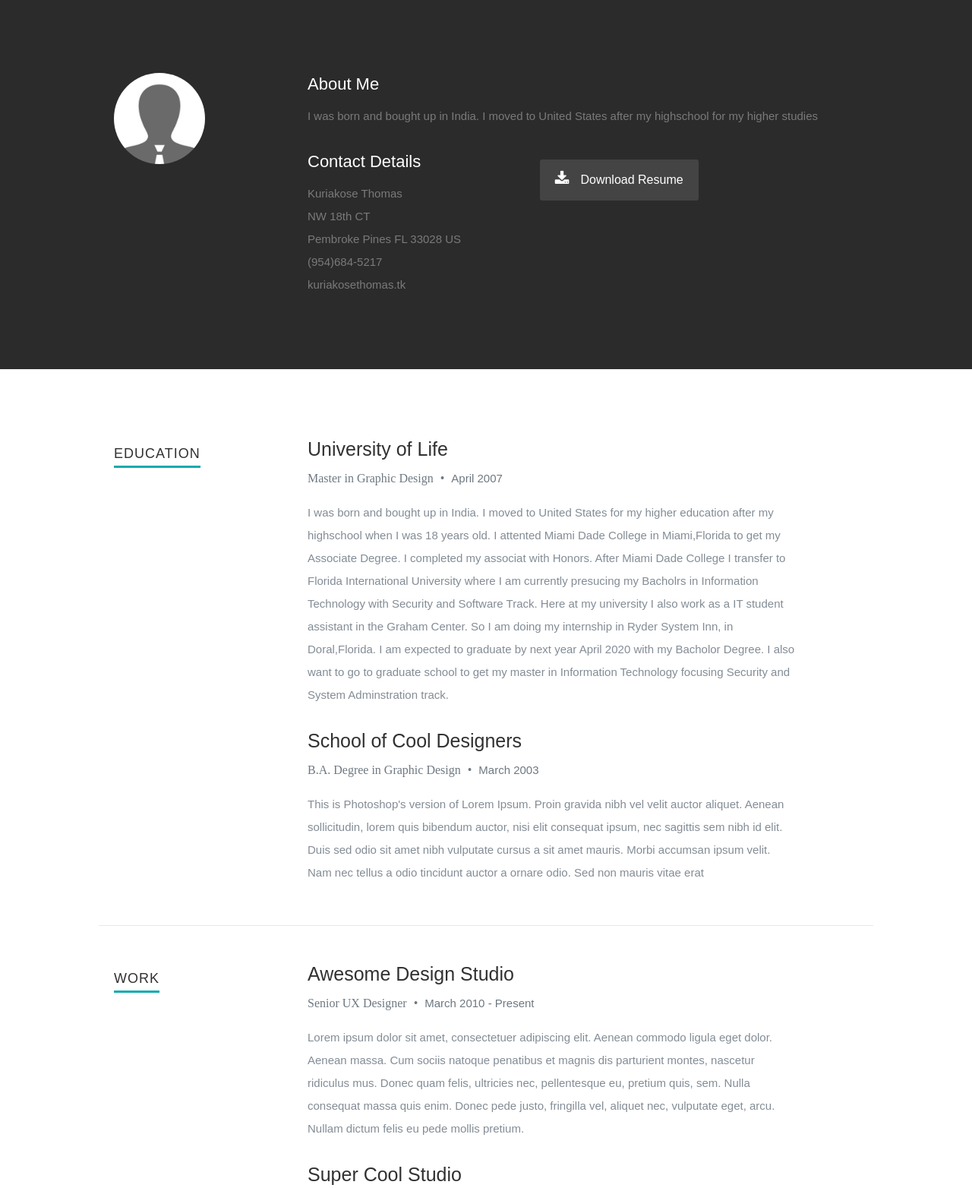
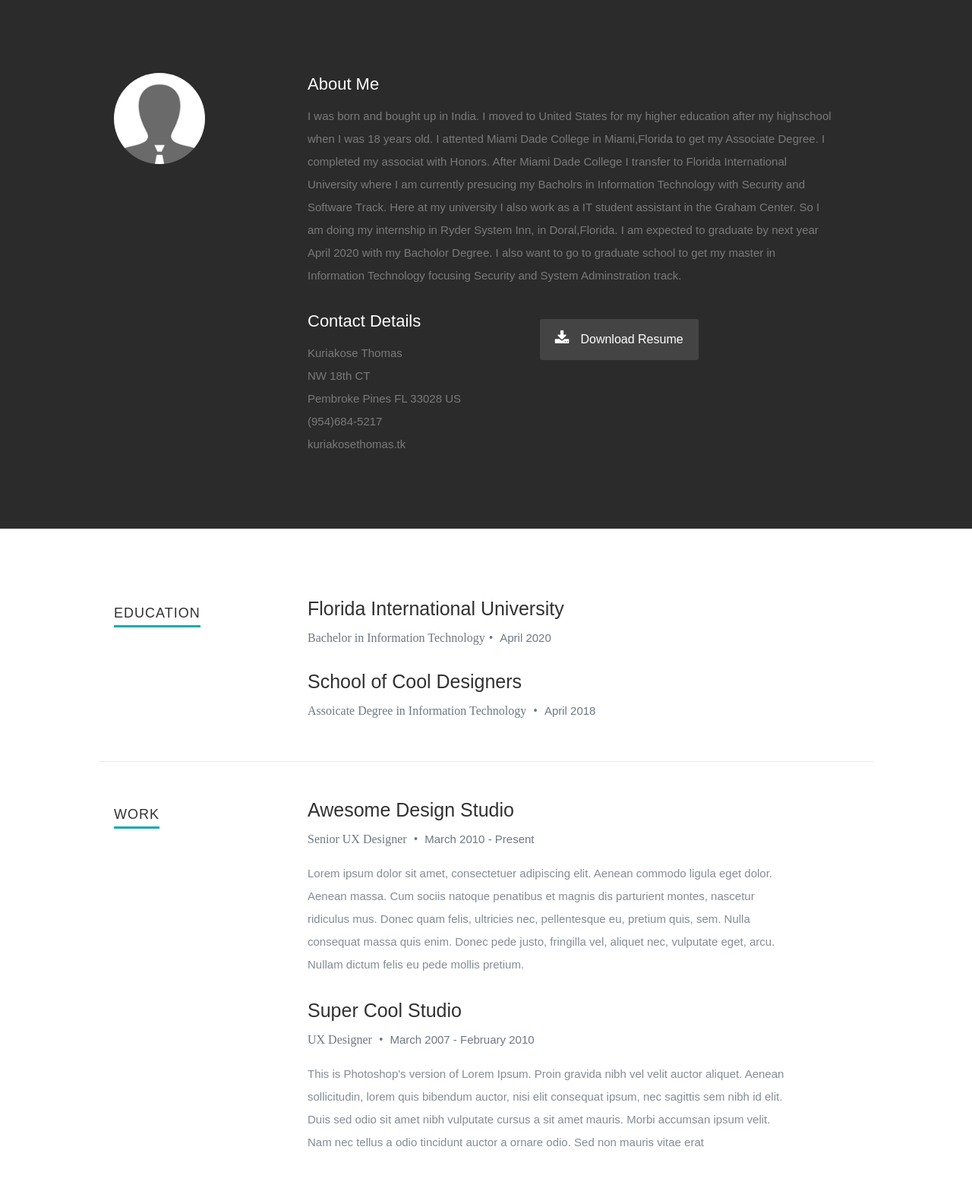
Before and after one commit to kuriakosethomas/Website, a plain HTML site: page index.html in a window 1280 px wide. Shown: the part 800-2364 px from the top of the page at 76% size. Drawn offline with nearby package versions, Linux system fonts and the light colour scheme; a web font is replaced by a local one.

Commit message:
Update index.html

```diff
--- a/index.html
+++ b/index.html
@@ -96,7 +96,13 @@
 
             <h2>About Me</h2>
 
-            <p>I was born and bought up in India. I moved to United States after my highschool for my higher studies </p>
+            <p>I was born and bought up in India. I moved to United States for my higher education after my highschool when
+		I was 18 years old. I attented Miami Dade College in Miami,Florida to get my Associate Degree. I completed
+		my associat with Honors. After Miami Dade College I transfer to Florida International University where I am
+		currently presucing my Bacholrs in Information Technology with Security and Software Track. Here at my university
+		I also work as a IT student assistant in the Graham Center. So I am doing my internship in Ryder System Inn,
+	        in Doral,Florida. I am expected to graduate by next year April 2020 with my Bacholor Degree. I also want to
+		go to graduate school to get my master in Information Technology focusing Security and System Adminstration track.</p>
 
             <div class="row">
 
@@ -147,17 +153,11 @@
 
                <div class="twelve columns">
 
-                  <h3>University of Life</h3>
-                  <p class="info">Master in Graphic Design <span>&bull;</span> <em class="date">April 2007</em></p>
+                  <h3>Florida International University</h3>
+                  <p class="info">Bachelor in Information Technology<span>&bull;</span> <em class="date">April 2020</em></p>
 
                   <p>
-                  I was born and bought up in India. I moved to United States for my higher education after my highschool when
-		  I was 18 years old. I attented Miami Dade College in Miami,Florida to get my Associate Degree. I completed
-		  my associat with Honors. After Miami Dade College I transfer to Florida International University where I am
-		  currently presucing my Bacholrs in Information Technology with Security and Software Track. Here at my university
-		  I also work as a IT student assistant in the Graham Center. So I am doing my internship in Ryder System Inn,
-	          in Doral,Florida. I am expected to graduate by next year April 2020 with my Bacholor Degree. I also want to
-		  go to graduate school to get my master in Information Technology focusing Security and System Adminstration track.</p>
+		       </p>
 
                </div>
 
@@ -168,13 +168,9 @@
                <div class="twelve columns">
 
                   <h3>School of Cool Designers</h3>
-                  <p class="info">B.A. Degree in Graphic Design <span>&bull;</span> <em class="date">March 2003</em></p>
+                  <p class="info">Assoicate Degree in Information Technology <span>&bull;</span> <em class="date">April 2018</em></p>
 
                   <p>
-                  This is Photoshop's version  of Lorem Ipsum. Proin gravida nibh vel velit auctor aliquet.
-                  Aenean sollicitudin, lorem quis bibendum auctor, nisi elit consequat ipsum, nec sagittis sem
-                  nibh id elit. Duis sed odio sit amet nibh vulputate cursus a sit amet mauris. Morbi accumsan
-                  ipsum velit. Nam nec tellus a odio tincidunt auctor a ornare odio. Sed non  mauris vitae erat
                   </p>
 
                </div>
```
